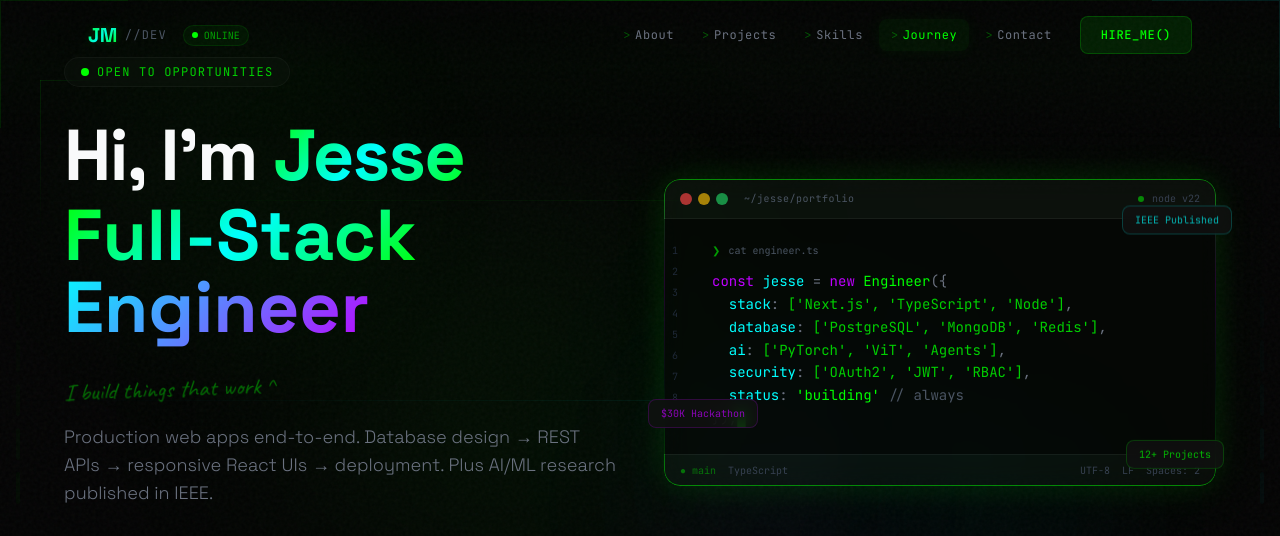
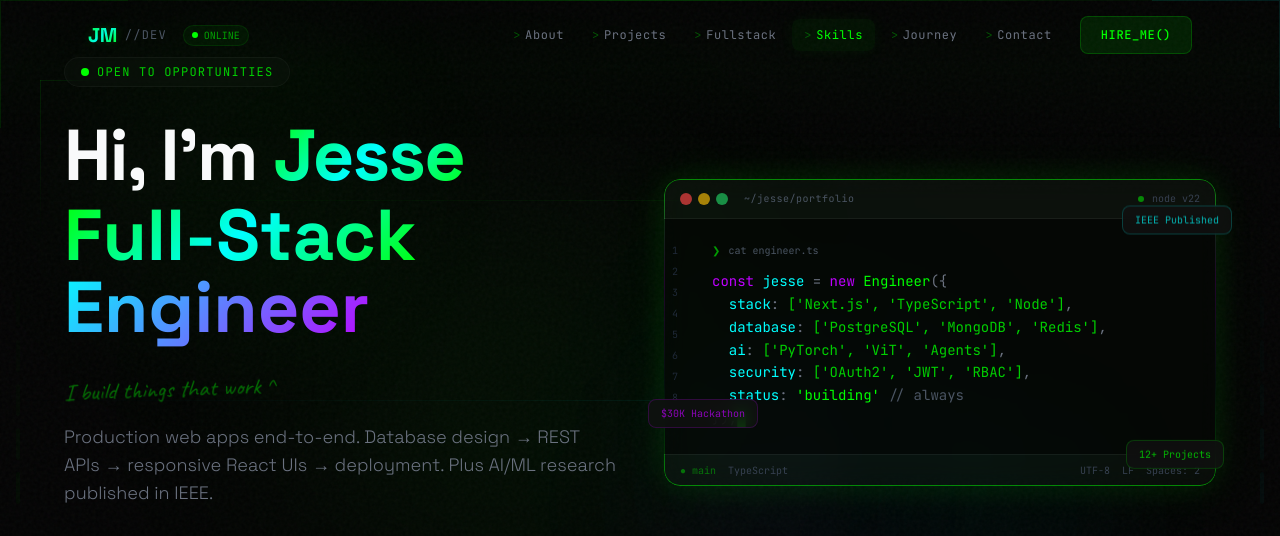
Before and after one commit to Jesseman-418/personal-website, a Next.js app: page / in a window 1280 px wide. Shown: the top 536 px of the page. Built offline with nearby package versions, Linux system fonts and the light colour scheme.

Commit message:
Add Fullstack Projects section with 4 live demo sites

```diff
--- a/app/page.tsx
+++ b/app/page.tsx
@@ -4,6 +4,7 @@ import TechMarquee from "@/components/TechMarquee";
 import About from "@/components/About";
 import ArchitectureDiagram from "@/components/ArchitectureDiagram";
 import Projects from "@/components/Projects";
+import FullstackProjects from "@/components/FullstackProjects";
 import Skills from "@/components/Skills";
 import GitHubActivity from "@/components/GitHubActivity";
 import Experience from "@/components/Experience";
@@ -56,6 +57,7 @@ export default function Home() {
         <About />
         <ArchitectureDiagram />
         <Projects />
+        <FullstackProjects />
         <Skills />
         <GitHubActivity />
         <Experience />
--- /dev/null
+++ b/components/FullstackProjects.tsx
@@ -0,0 +1,208 @@
+"use client";
+
+import { motion } from "framer-motion";
+
+const projects = [
+  {
+    name: "NexusFlow AI",
+    type: "SaaS Platform",
+    description:
+      "AI-powered workflow automation platform with smart integrations, real-time analytics, and team collaboration. Dark glassmorphism design with animated gradient mesh backgrounds.",
+    tech: ["Next.js 14", "Tailwind CSS", "Framer Motion", "TypeScript"],
+    color: "from-violet-500 to-cyan-400",
+    glowColor: "rgba(139, 92, 246, 0.3)",
+    borderColor: "border-violet-500/20",
+    textColor: "text-violet-400",
+    bgAccent: "bg-violet-500/10",
+    live: "https://nexusflow-ai.vercel.app",
+    github: "https://github.com/Jesseman-418/nexusflow-ai",
+  },
+  {
+    name: "Solara Studio",
+    type: "Creative Agency",
+    description:
+      "Premium design and branding agency website with luxury editorial aesthetic. Warm amber accents, serif typography, infinite marquee strips, and curated portfolio showcase.",
+    tech: ["Next.js 14", "Tailwind CSS", "Framer Motion", "TypeScript"],
+    color: "from-amber-500 to-yellow-400",
+    glowColor: "rgba(245, 158, 11, 0.3)",
+    borderColor: "border-amber-500/20",
+    textColor: "text-amber-400",
+    bgAccent: "bg-amber-500/10",
+    live: "https://solara-studio-rust.vercel.app",
+    github: "https://github.com/Jesseman-418/solara-studio",
+  },
+  {
+    name: "VitalEdge Fitness",
+    type: "Coaching Platform",
+    description:
+      "Online fitness coaching platform with bold dark theme and neon green accents. Features program cards, transformation stats, vertical timeline, and energetic typography.",
+    tech: ["Next.js 14", "Tailwind CSS", "Framer Motion", "TypeScript"],
+    color: "from-emerald-400 to-green-400",
+    glowColor: "rgba(57, 255, 20, 0.3)",
+    borderColor: "border-emerald-500/20",
+    textColor: "text-emerald-400",
+    bgAccent: "bg-emerald-500/10",
+    live: "https://vitaledge-fitness.vercel.app",
+    github: "https://github.com/Jesseman-418/vitaledge-fitness",
+  },
+  {
+    name: "Artisan Eats",
+    type: "Restaurant",
+    description:
+      "Farm-to-table fine dining restaurant website with warm minimal design. Earth tones, elegant serif typography, interactive menu, reservation system, and private events showcase.",
+    tech: ["Next.js 14", "Tailwind CSS", "Framer Motion", "TypeScript"],
+    color: "from-orange-400 to-amber-300",
+    glowColor: "rgba(194, 125, 56, 0.3)",
+    borderColor: "border-orange-500/20",
+    textColor: "text-orange-400",
+    bgAccent: "bg-orange-500/10",
+    live: "https://artisan-eats.vercel.app",
+    github: "https://github.com/Jesseman-418/artisan-eats",
+  },
+];
+
+export default function FullstackProjects() {
+  return (
+    <section id="fullstack" className="py-24 px-6 relative">
+      {/* Section accent line */}
+      <div className="absolute top-0 left-1/2 -translate-x-1/2 w-px h-24 bg-gradient-to-b from-neon-cyan/20 to-transparent" />
+
+      <div className="max-w-6xl mx-auto">
+        {/* Section header */}
+        <motion.div
+          initial={{ opacity: 0, y: 20 }}
+          whileInView={{ opacity: 1, y: 0 }}
+          viewport={{ once: true, margin: "-80px" }}
+          transition={{ duration: 0.6 }}
+          className="text-center mb-16"
+        >
+          <div className="inline-flex items-center gap-2 px-3 py-1 rounded-full bg-neon-cyan/5 border border-neon-cyan/10 mb-6">
+            <div className="w-1.5 h-1.5 rounded-full bg-neon-cyan animate-pulse" />
+            <span className="text-neon-cyan/70 text-xs font-mono tracking-widest uppercase">
+              Client Work
+            </span>
+          </div>
+          <h2 className="text-4xl md:text-5xl font-bold mb-4">
+            <span className="gradient-text-alt">Fullstack Projects</span>
+          </h2>
+          <p className="text-gray-500 max-w-2xl mx-auto font-mono text-sm">
+            Production websites built for real businesses. Each project features
+            modern design patterns, responsive layouts, and optimized
+            performance.
+          </p>
+        </motion.div>
+
+        {/* Projects grid */}
+        <div className="grid grid-cols-1 md:grid-cols-2 gap-6">
+          {projects.map((project, i) => (
+            <motion.div
+              key={project.name}
+              initial={{ opacity: 0, y: 30 }}
+              whileInView={{ opacity: 1, y: 0 }}
+              viewport={{ once: true, margin: "-60px" }}
+              transition={{ duration: 0.5, delay: i * 0.1 }}
+              className={`group relative glass rounded-xl overflow-hidden border ${project.borderColor} hover:shadow-[0_0_40px_${project.glowColor}] transition-all duration-500`}
+            >
+              {/* Gradient top bar */}
+              <div
+                className={`h-1 w-full bg-gradient-to-r ${project.color}`}
+              />
+
+              <div className="p-6">
+                {/* Header */}
+                <div className="flex items-start justify-between mb-4">
+                  <div>
+                    <h3 className="text-xl font-bold text-white group-hover:text-neon-lime transition-colors">
+                      {project.name}
+                    </h3>
+                    <span
+                      className={`text-xs font-mono ${project.textColor} tracking-wider uppercase`}
+                    >
+                      {project.type}
+                    </span>
+                  </div>
+                  <div
+                    className={`px-2 py-1 rounded text-[10px] font-mono ${project.bgAccent} ${project.textColor} border ${project.borderColor}`}
+                  >
+                    LIVE
+                  </div>
+                </div>
+
+                {/* Description */}
+                <p className="text-gray-400 text-sm mb-5 leading-relaxed">
+                  {project.description}
+                </p>
+
+                {/* Tech stack */}
+                <div className="flex flex-wrap gap-2 mb-6">
+                  {project.tech.map((t) => (
+                    <span
+                      key={t}
+                      className="text-[11px] font-mono px-2 py-1 rounded bg-white/5 text-gray-500 border border-white/5"
+                    >
+                      {t}
+                    </span>
+                  ))}
+                </div>
+
+                {/* Links */}
+                <div className="flex items-center gap-3">
+                  <a
+                    href={project.live}
+                    target="_blank"
+                    rel="noopener noreferrer"
+                    className={`flex items-center gap-2 text-xs font-mono px-4 py-2 rounded-lg ${project.bgAccent} ${project.textColor} border ${project.borderColor} hover:shadow-[0_0_20px_${project.glowColor}] transition-all`}
+                  >
+                    <svg
+                      className="w-3.5 h-3.5"
+                      fill="none"
+                      stroke="currentColor"
+                      viewBox="0 0 24 24"
+                    >
+                      <path
+                        strokeLinecap="round"
+                        strokeLinejoin="round"
+                        strokeWidth={2}
+                        d="M10 6H6a2 2 0 00-2 2v10a2 2 0 002 2h10a2 2 0 002-2v-4M14 4h6m0 0v6m0-6L10 14"
+                      />
+                    </svg>
+                    Live Demo
+                  </a>
+                  <a
+                    href={project.github}
+                    target="_blank"
+                    rel="noopener noreferrer"
+                    className="flex items-center gap-2 text-xs font-mono px-4 py-2 rounded-lg bg-white/5 text-gray-400 border border-white/10 hover:text-white hover:bg-white/10 transition-all"
+                  >
+                    <svg
+                      className="w-3.5 h-3.5"
+                      fill="currentColor"
+                      viewBox="0 0 24 24"
+                    >
+                      <path d="M12 0c-6.626 0-12 5.373-12 12 0 5.302 3.438 9.8 8.207 11.387.599.111.793-.261.793-.577v-2.234c-3.338.726-4.033-1.416-4.033-1.416-.546-1.387-1.333-1.756-1.333-1.756-1.089-.745.083-.729.083-.729 1.205.084 1.839 1.237 1.839 1.237 1.07 1.834 2.807 1.304 3.492.997.107-.775.418-1.305.762-1.604-2.665-.305-5.467-1.334-5.467-5.931 0-1.311.469-2.381 1.236-3.221-.124-.303-.535-1.524.117-3.176 0 0 1.008-.322 3.301 1.23.957-.266 1.983-.399 3.003-.404 1.02.005 2.047.138 3.006.404 2.291-1.552 3.297-1.23 3.297-1.23.653 1.653.242 2.874.118 3.176.77.84 1.235 1.911 1.235 3.221 0 4.609-2.807 5.624-5.479 5.921.43.372.823 1.102.823 2.222v3.293c0 .319.192.694.801.576 4.765-1.589 8.199-6.086 8.199-11.386 0-6.627-5.373-12-12-12z" />
+                    </svg>
+                    Source
+                  </a>
+                </div>
+              </div>
+            </motion.div>
+          ))}
+        </div>
+
+        {/* Bottom note */}
+        <motion.div
+          initial={{ opacity: 0 }}
+          whileInView={{ opacity: 1 }}
+          viewport={{ once: true }}
+          transition={{ duration: 0.6, delay: 0.4 }}
+          className="text-center mt-12"
+        >
+          <p className="text-gray-600 text-xs font-mono">
+            <span className="text-neon-lime/40">//</span> All projects deployed
+            on Vercel with CI/CD from GitHub
+          </p>
+        </motion.div>
+      </div>
+    </section>
+  );
+}
--- a/components/Navbar.tsx
+++ b/components/Navbar.tsx
@@ -10,7 +10,7 @@ export default function Navbar() {
   useEffect(() => {
     const handleScroll = () => {
       setScrolled(window.scrollY > 20);
-      const sections = ["about", "projects", "skills", "experience", "contact"];
+      const sections = ["about", "projects", "fullstack", "skills", "experience", "contact"];
       for (const id of sections.reverse()) {
         const el = document.getElementById(id);
         if (el && el.getBoundingClientRect().top <= 200) {
@@ -26,6 +26,7 @@ export default function Navbar() {
   const navLinks = [
     { label: "About", href: "#about" },
     { label: "Projects", href: "#projects" },
+    { label: "Fullstack", href: "#fullstack" },
     { label: "Skills", href: "#skills" },
     { label: "Journey", href: "#experience" },
     { label: "Contact", href: "#contact" },
```
